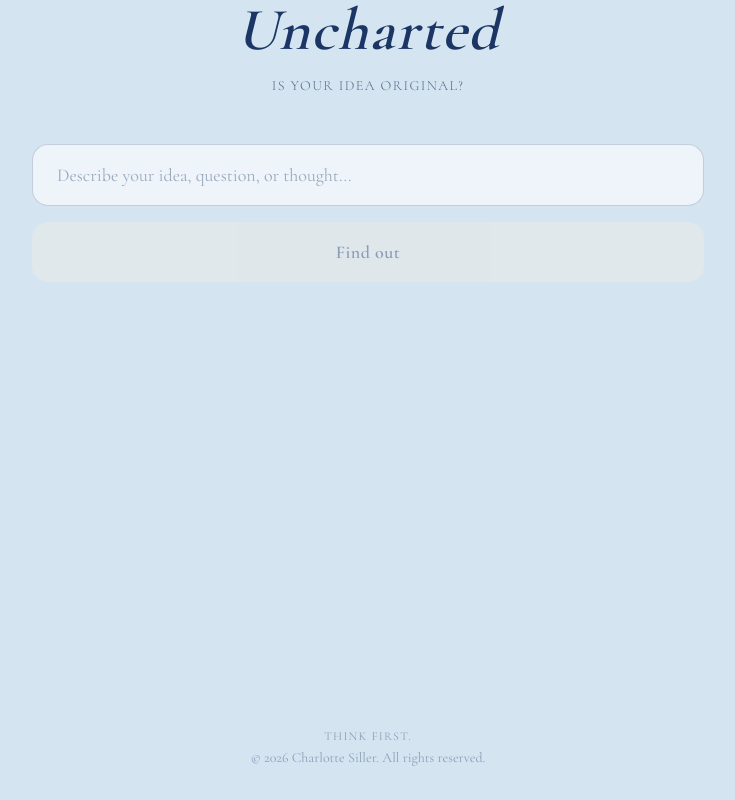
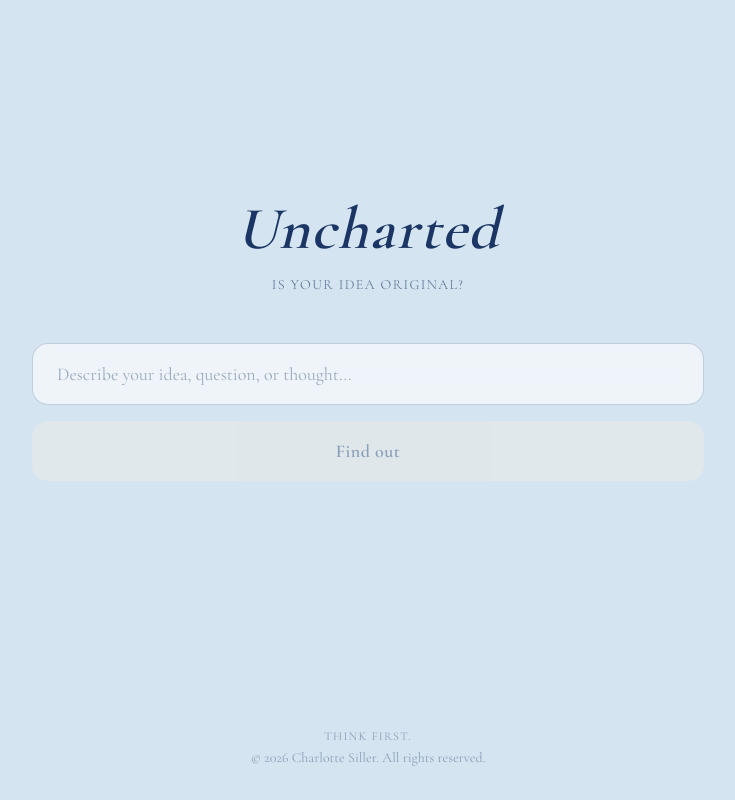
Before and after one commit to charlotte581/uncharted, a Next.js app: page / in a window 1280 px wide. Shown: the whole page, without its empty margins (272-1007 px from the left). Built offline with nearby package versions, Linux system fonts and the light colour scheme.

Commit message:
Center content vertically on page
Co-Authored-By: Claude Opus 4.6 (1M context) <noreply@anthropic.com>

```diff
--- a/app/page.tsx
+++ b/app/page.tsx
@@ -42,10 +42,10 @@ export default function Home() {
   }
 
   return (
-    <div className="flex flex-col items-center justify-center min-h-screen px-6 bg-light-blue">
-      <main className="w-full max-w-2xl flex flex-col items-center gap-12 -mt-16">
+    <div className="flex flex-col min-h-screen px-6 bg-light-blue">
+      <main className="flex-1 flex flex-col items-center justify-center w-full max-w-2xl mx-auto gap-12">
         {/* Header */}
-        <div className="flex flex-col items-center gap-4 text-center pt-16">
+        <div className="flex flex-col items-center gap-4 text-center">
           <h1 className="text-6xl font-semibold tracking-wide text-navy italic">
             Uncharted
           </h1>
@@ -123,7 +123,7 @@ export default function Home() {
       </main>
 
       {/* Footer */}
-      <footer className="mt-auto pb-8 pt-12 text-sm text-navy/40 text-center">
+      <footer className="pb-8 pt-12 text-sm text-navy/40 text-center">
         <p className="tracking-widest uppercase text-xs">Think first.</p>
         <p className="mt-1">© {new Date().getFullYear()} Charlotte Siller. All rights reserved.</p>
       </footer>
```
